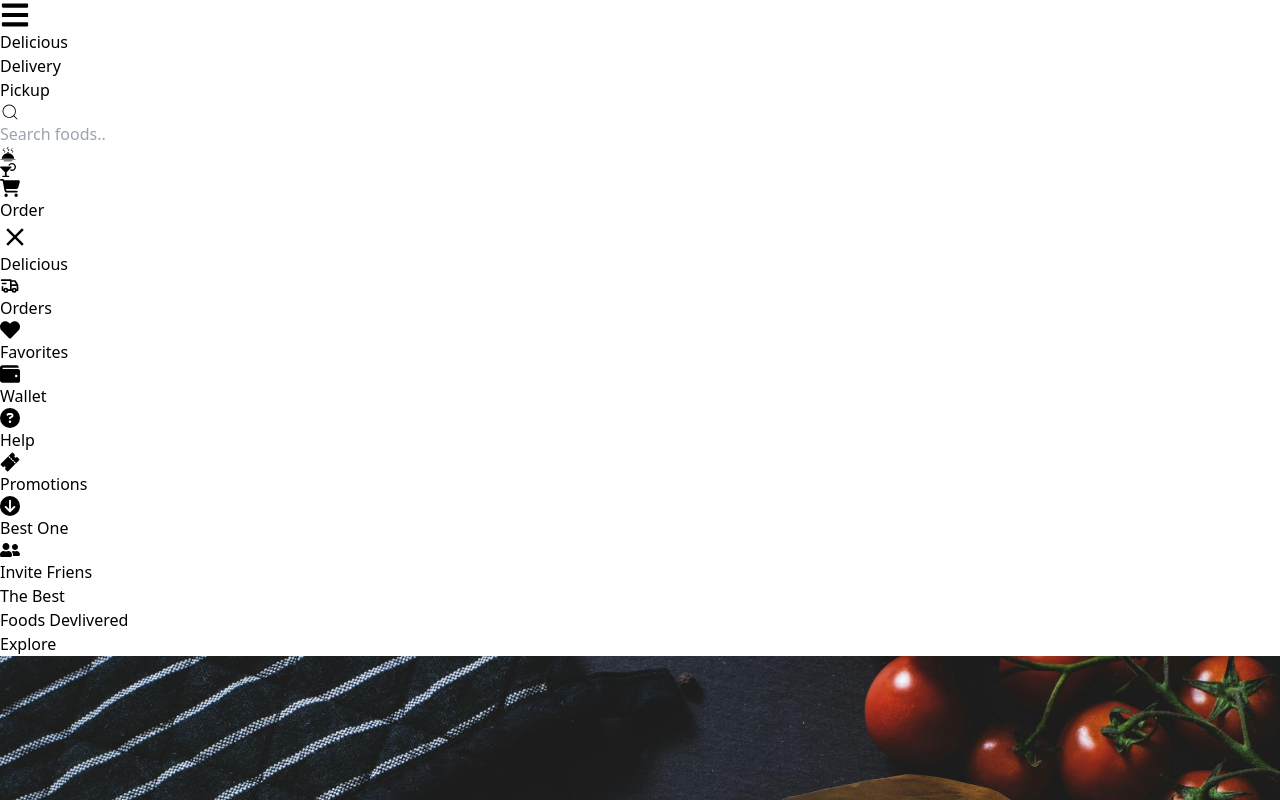
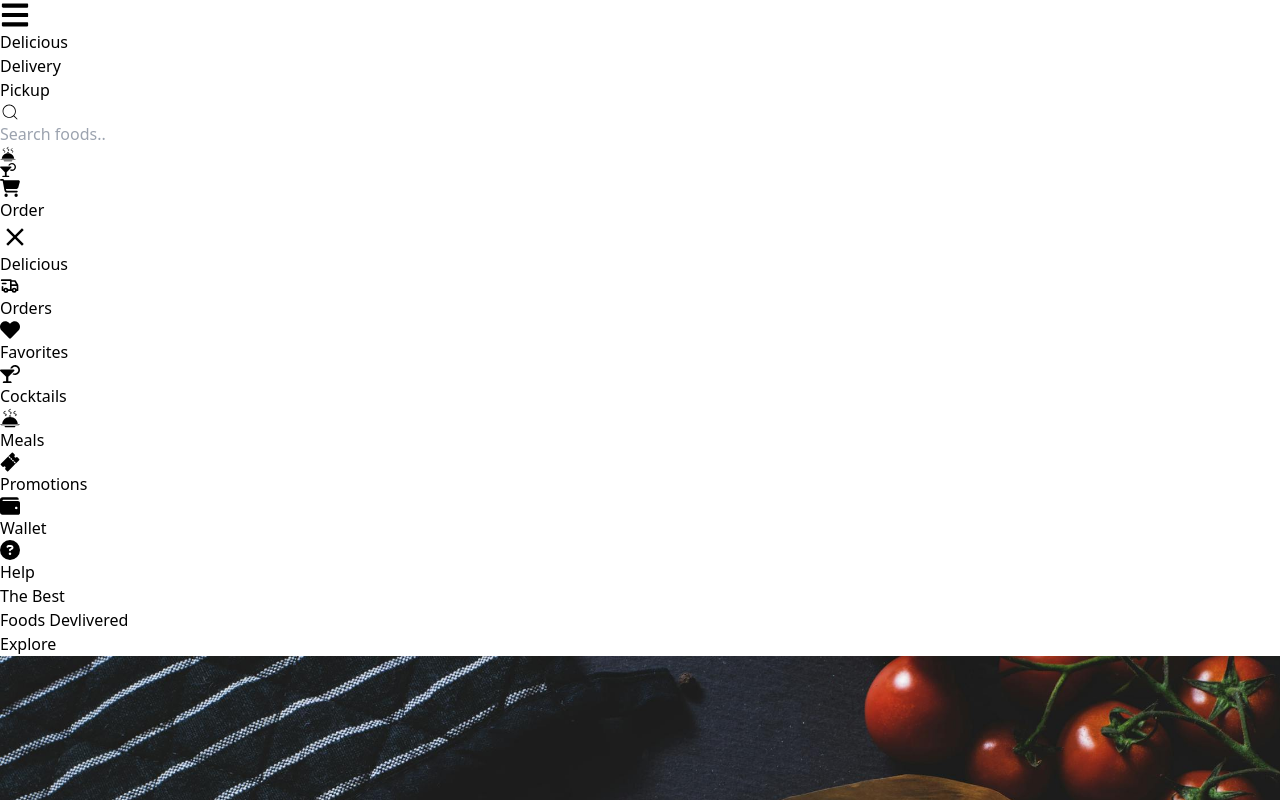
Before and after one commit to isamammadli570/deliciousmealsite, a React (Vite) app: page / in a window 1280 px wide. Shown: the top 800 px of the page. Built offline with nearby package versions, Linux system fonts and the light colour scheme; no server answers.

Commit message:
initial commit

```diff
--- a/src/components/Food/index.jsx
+++ b/src/components/Food/index.jsx
@@ -55,7 +55,7 @@ function Food() {
                 <p className="font-bold">{meal.strMeal}</p>
                 <p>
                   <span className="bg-orange-500 text-white p-1 rounded-full">
-                    40$
+                    $$
                   </span>
                 </p>
               </div>
--- a/src/components/Navbar/index.jsx
+++ b/src/components/Navbar/index.jsx
@@ -31,13 +31,13 @@ const menu = [
   },
   {
     id: "3",
-    icon: <FaWallet size={20} />,
-    name: "Wallet",
+    icon: <FaCocktail size={20} />,
+    name: "Cocktails",
   },
   {
     id: "4",
-    icon: <FaCircleQuestion size={20} />,
-    name: "Help",
+    icon: <GiHotMeal size={20} />,
+    name: "Meals",
   },
   {
     id: "5",
@@ -46,13 +46,13 @@ const menu = [
   },
   {
     id: "6",
-    icon: <FaCircleArrowDown size={20} />,
-    name: "Best One",
+    icon: <FaWallet size={20} />,
+    name: "Wallet",
   },
   {
     id: "7",
-    icon: <FaUserFriends size={20} />,
-    name: "Invite Friens",
+    icon: <FaCircleQuestion size={20} />,
+    name: "Help",
   },
 ];
 
@@ -118,7 +118,7 @@ function Navbar() {
       {/* mobile menu */}
       {/* overlay */}
       {nav ? (
-        <div className="bg-black/80 fixed w-full h-screen z-10 top-0 left-0"></div>
+        <div className="bg-black/80 fixed w-full h-screen z-10 top-0 left-0 "></div>
       ) : (
         ""
       )}
--- a/src/pages/Cocktail/index.jsx
+++ b/src/pages/Cocktail/index.jsx
@@ -119,7 +119,7 @@ function Cocktails() {
                   <p className="font-bold">{drink.strDrink}</p>
                   <p>
                     <span className="bg-orange-500 text-white p-1 rounded-full">
-                      40$
+                      $$
                     </span>
                   </p>
                 </div>
--- a/src/pages/Meal/index.jsx
+++ b/src/pages/Meal/index.jsx
@@ -120,7 +120,7 @@ function Meals() {
                   <p className="font-bold">{meal.strMeal}</p>
                   <p>
                     <span className="bg-orange-500 text-white p-1 rounded-full">
-                      40$
+                      $$
                     </span>
                   </p>
                 </div>
@@ -130,8 +130,8 @@ function Meals() {
         </div>
       </div>
       <div>
-        <Category/>
-        <Footer/>
+        <Category />
+        <Footer />
       </div>
     </div>
   );
```
